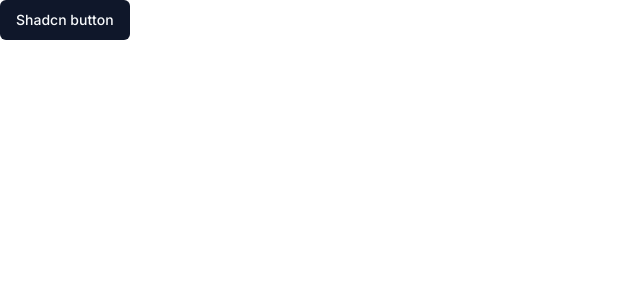
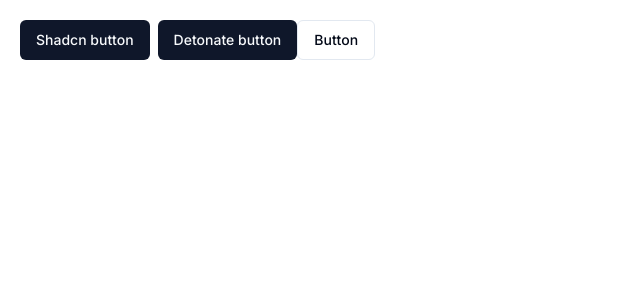
Before and after one commit to Hasthiya/next-profile, a Next.js app: page / in a window 1280 px wide. Shown: the top 300 px of the page, without its empty margins (0-640 px from the left). Built offline with nearby package versions, Linux system fonts and the light colour scheme.

Commit message:
first commit

```diff
--- a/src/components/Nav.tsx
+++ b/src/components/Nav.tsx
@@ -6,7 +6,11 @@
     return (
         <header>
             <nav>
-                <Button>{"Shadcn button"}</Button>
+                <div className= "p-5">
+                <Button className="mr-2">{"Shadcn button"}</Button>
+                <Button>{"Detonate button"}</Button>
+                <Button variant="outline">Button</Button>
+                </div>
             </nav>
         </header>
     );
```
